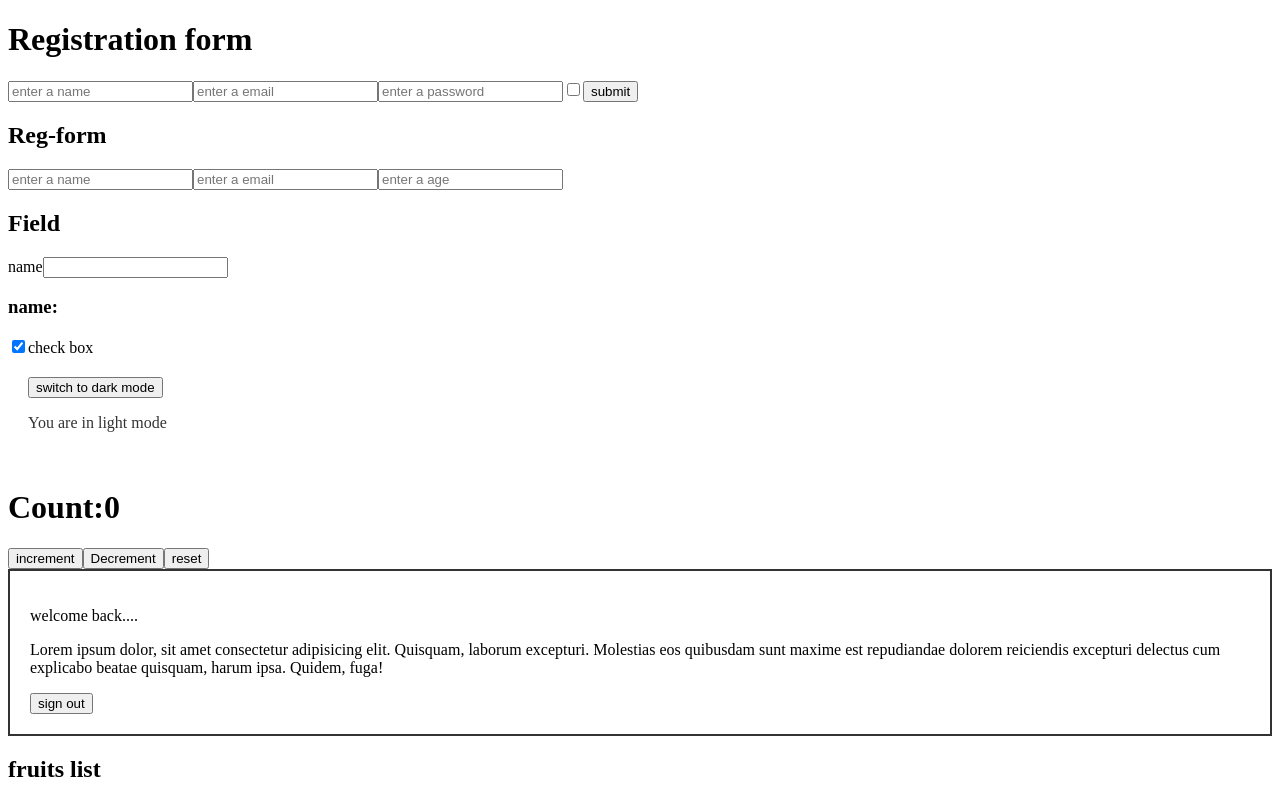
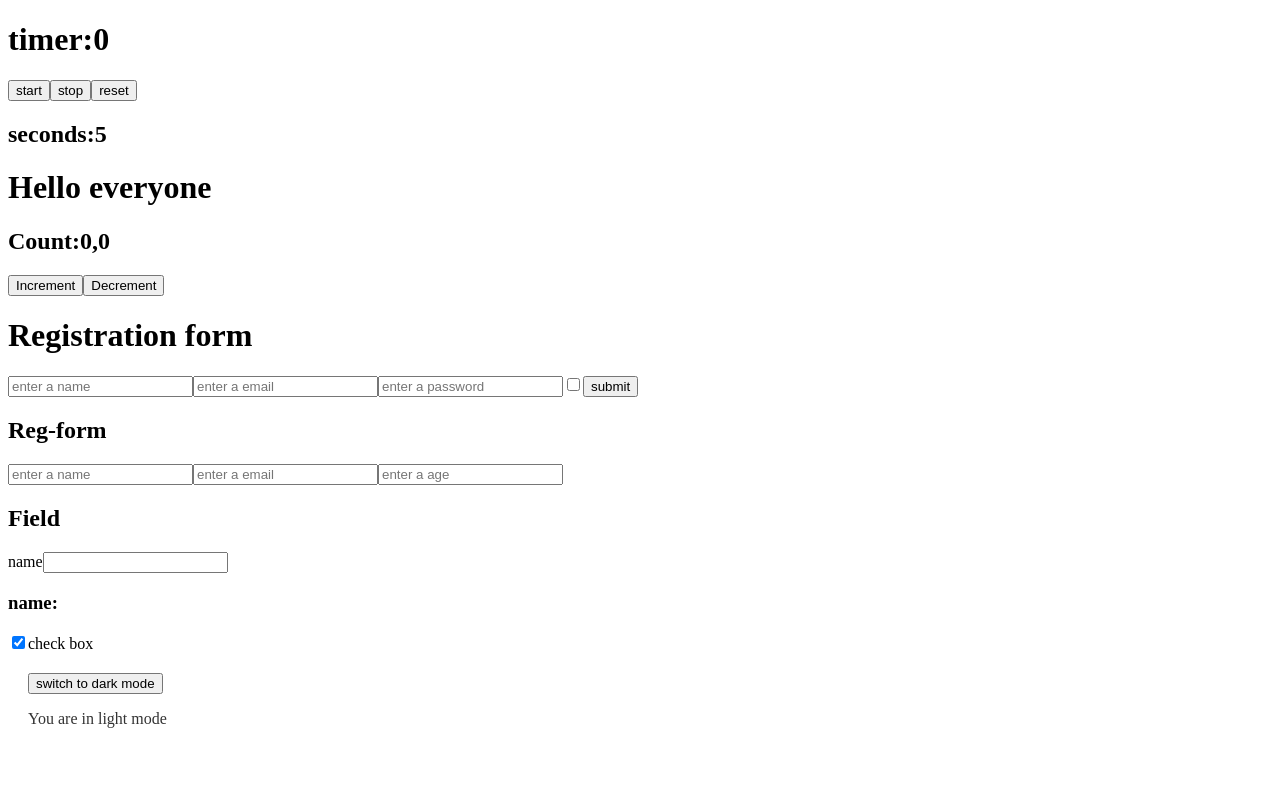
Before and after one commit to kamalrajms/mar2, a React (Vite) app: page / in a window 1280 px wide. Shown: the top 791 px of the page. Built offline with nearby package versions, Linux system fonts and the light colour scheme.

Commit message:
## useEffect()

```diff
--- a/src/App.jsx
+++ b/src/App.jsx
@@ -12,6 +12,9 @@
 import Feild from "./Component/Feild";
 import RegForm from "./Component/RegForm";
 import RegFromCondition from "./Component/RegFromCondition";
+import UseEffectHook from "./Component/UseEffectHook";
+import Timer from "./Component/Timer";
+import StopWatch from "./Component/StopWatch";
 
 export default function App() {
   const name = "Kumar";
@@ -26,6 +29,9 @@
 
   return (
     <>
+      <StopWatch />
+      <Timer />
+      <UseEffectHook />
       <RegFromCondition />
       <RegForm />
       <Feild />
--- /dev/null
+++ b/src/Component/StopWatch.jsx
@@ -0,0 +1,36 @@
+import React, { useState, useEffect } from "react";
+
+export default function StopWatch() {
+  const [sec, setSec] = useState(0);
+  const [running, setRunning] = useState(false);
+
+  useEffect(() => {
+    let intervalId;
+    if (running) {
+      intervalId = setInterval(() => {
+        setSec((prev) => prev + 1);
+      }, 1000);
+    }
+    return () => clearInterval(intervalId);
+  }, [running]);
+
+  const start = () => {
+    setRunning(true);
+  };
+  const stop = () => {
+    setRunning(false);
+  };
+  const reset = () => {
+    setRunning(false);
+    setSec(0);
+  };
+  return (
+    <div>
+      <h1>timer:{sec}</h1>
+
+      <button onClick={start}>start</button>
+      <button onClick={stop}>stop</button>
+      <button onClick={reset}>reset</button>
+    </div>
+  );
+}
--- /dev/null
+++ b/src/Component/Timer.jsx
@@ -0,0 +1,20 @@
+import React, { useState, useEffect } from "react";
+
+export default function Timer() {
+  const [sec, setSec] = useState(0);
+
+  useEffect(() => {
+    const interval = setInterval(() => {
+      setSec((prev) => prev + 1);
+    }, 1000);
+
+    return () => {
+      clearInterval(interval);
+    };
+  }, []);
+  return (
+    <div>
+      <h2>seconds:{sec}</h2>
+    </div>
+  );
+}
--- /dev/null
+++ b/src/Component/UseEffectHook.jsx
@@ -0,0 +1,25 @@
+import React, { useEffect, useState } from "react";
+
+export default function UseEffectHook() {
+  const [count, setCount] = useState(0);
+  const [num, setNum] = useState(0);
+
+  useEffect(() => {
+    console.log("Component mounted");
+  }, [count]);
+
+  useEffect(() => {
+    console.log(`count changes to :${count},${num}`);
+  }, [count, num]);
+
+  return (
+    <div>
+      <h1>Hello everyone</h1>
+      <h2>
+        Count:{count},{num}
+      </h2>
+      <button onClick={() => setCount(count + 1)}>Increment</button>
+      <button onClick={() => setNum(num - 1)}>Decrement</button>
+    </div>
+  );
+}
```
Also changed, not shown: src/Text.txt.
